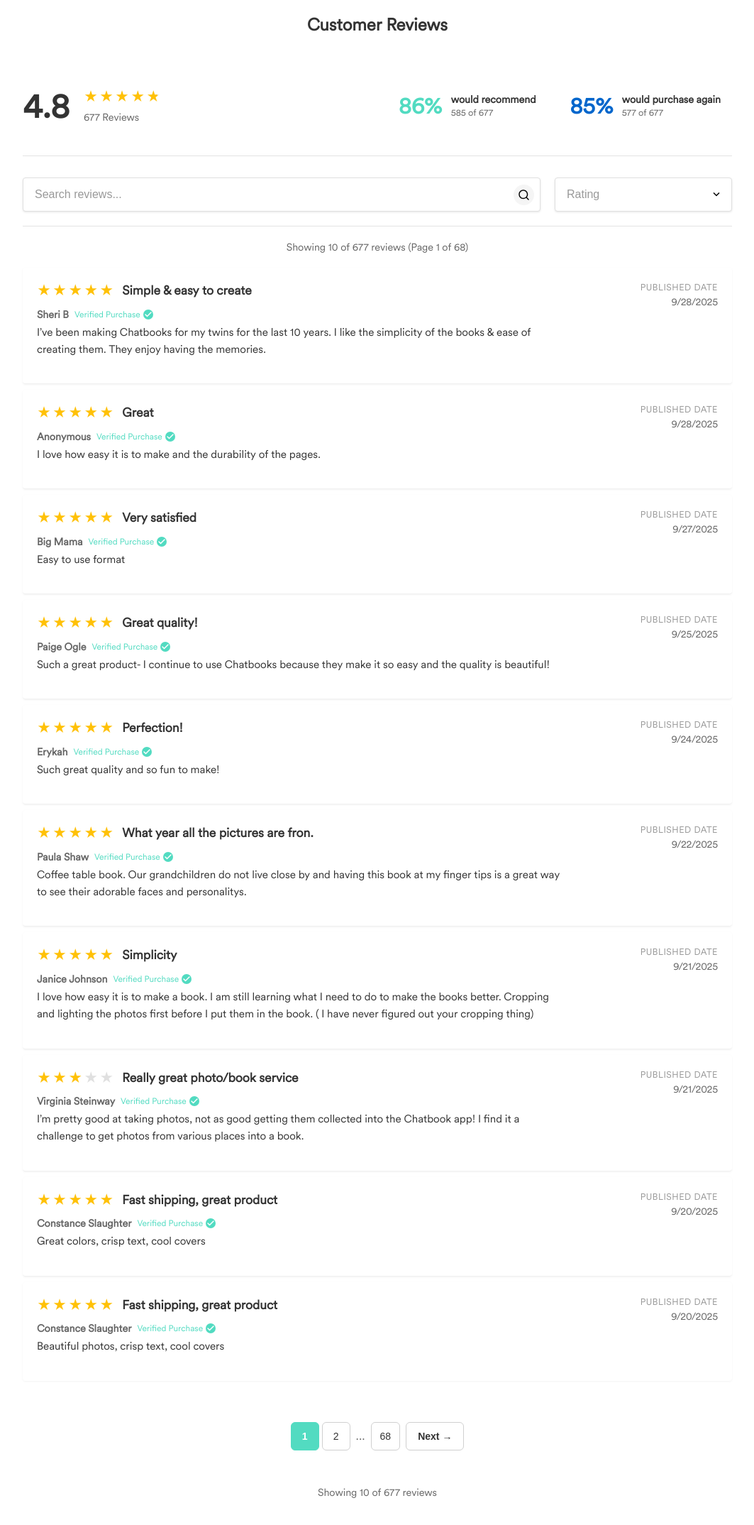
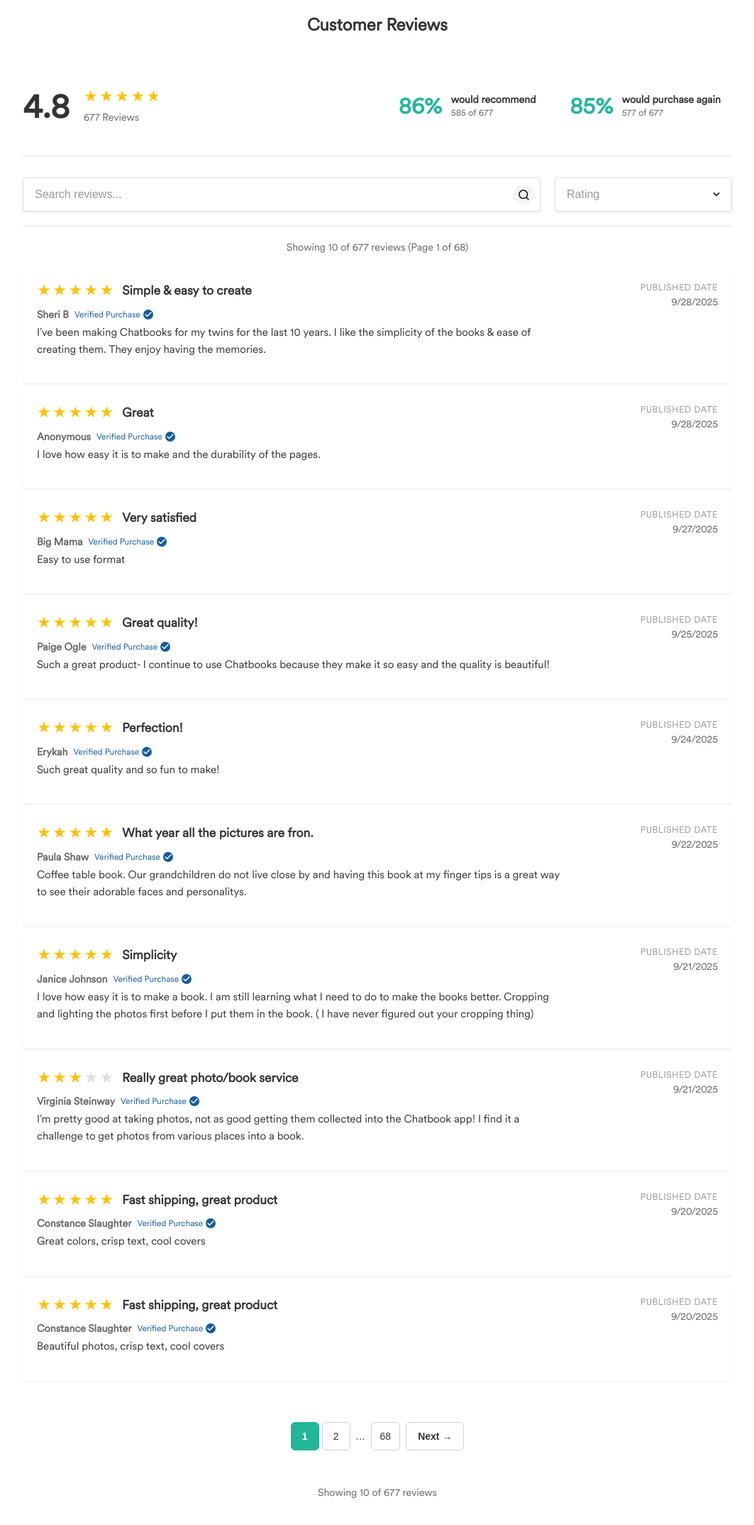
Before and after one commit to chtbks/cb-product-ratings, a React (Create React App) app: page / in a window 1280 px wide. Shown: the top 2148 px of the page at 71% size, without its empty margins (108-1171 px from the left). Built offline with nearby package versions, Linux system fonts and the light colour scheme.

Commit message:
updated colors

```diff
--- a/src/App.css
+++ b/src/App.css
@@ -455,13 +455,13 @@
   display: flex;
   align-items: center;
   gap: 4px;
-  color: #52DBC1;
+  color: #155B9B;
   font-size: 0.75rem;
   font-weight: 500;
 }
 
 .custom-verified-text {
-  color: #52DBC1;
+  color: #155B9B;
   font-size: 0.75rem;
   font-weight: 500;
 }
@@ -472,7 +472,7 @@
   justify-content: center;
   width: 14px;
   height: 14px;
-  background-color: #52DBC1;
+  background-color: #155B9B;
   border-radius: 50%;
 }
 
@@ -864,7 +864,7 @@
 .custom-recommend-percentage-inline {
   font-size: 2rem;
   font-weight: 700;
-  color: #52DBC1;
+  color: #24B69A;
   line-height: 1;
 }
 
@@ -885,7 +885,7 @@
 .custom-purchase-again-percentage-inline {
   font-size: 2rem;
   font-weight: 700;
-  color: #0066cc;
+  color: #24B69A;
   line-height: 1;
 }
 
@@ -1043,25 +1043,25 @@
 
 .pagination-btn:hover {
   background: #f8f9fa;
-  border-color: #52DBC1;
-  color: #52DBC1;
+  border-color: #24B69A;
+  color: #24B69A;
 }
 
 .pagination-btn:focus {
-  outline: 2px solid #52DBC1;
+  outline: 2px solid #24B69A;
   outline-offset: 2px;
 }
 
 .pagination-btn.pagination-active {
-  background: #52DBC1;
+  background: #24B69A;
   color: white;
-  border-color: #52DBC1;
+  border-color: #24B69A;
   font-weight: 600;
 }
 
 .pagination-btn.pagination-active:hover {
-  background: #45C4A8;
-  border-color: #45C4A8;
+  background: #24B69A;
+  border-color: #24B69A;
 }
 
 .pagination-prev,
```
